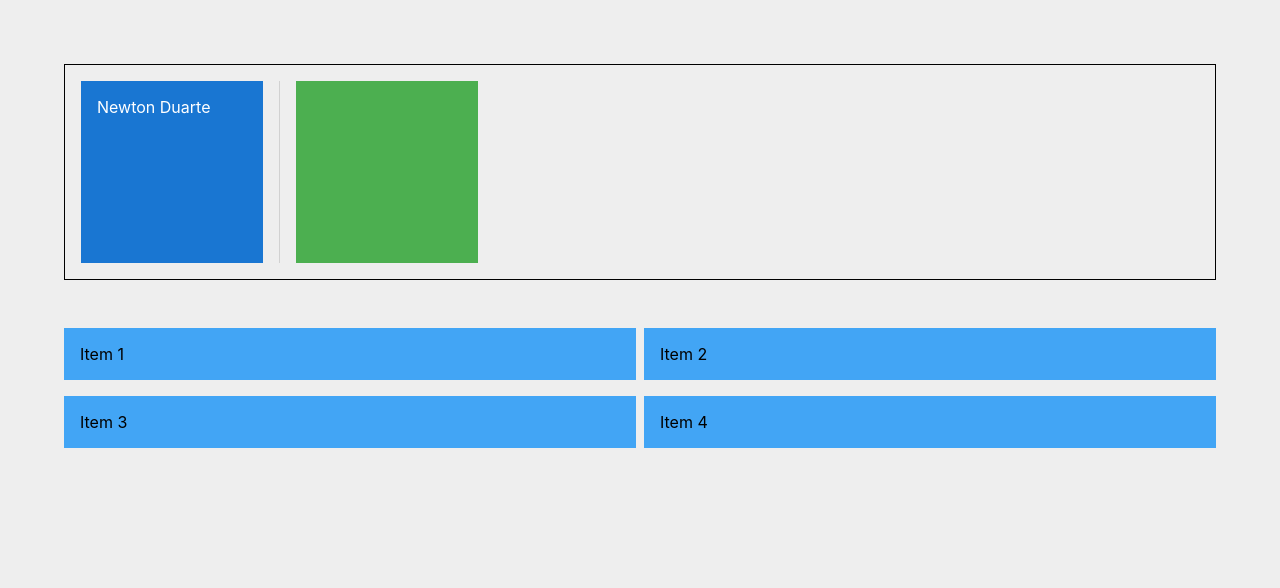
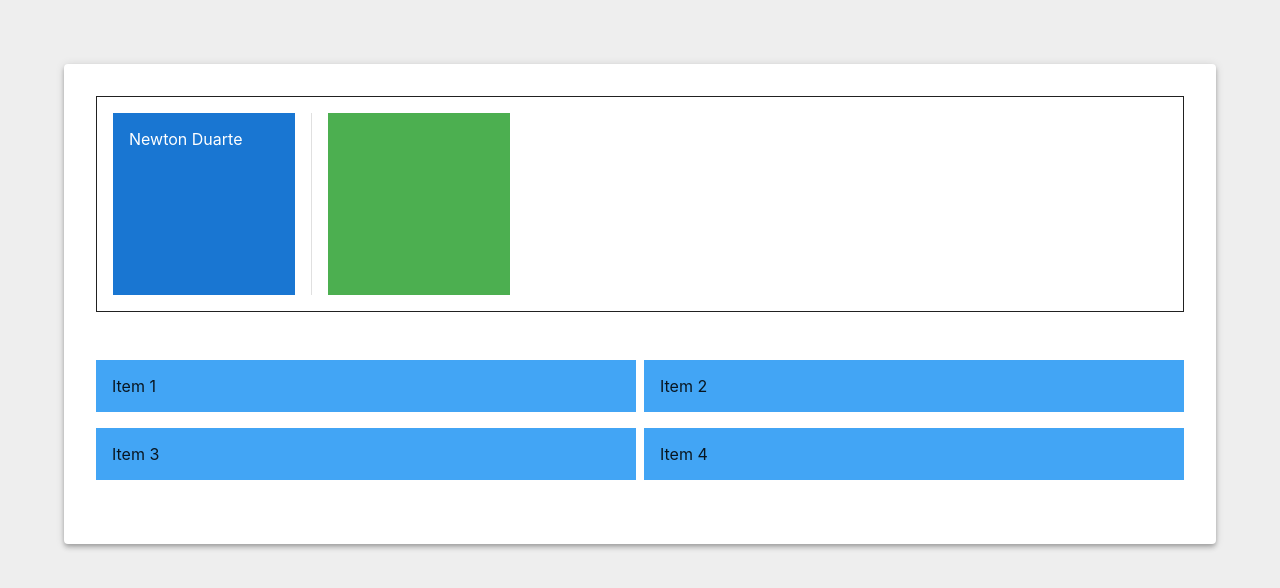
Before and after one commit to Newton-Duarte/react-mui, a React (Create React App) app: page / in a window 1280 px wide. Shown: the top 588 px of the page. Built offline with nearby package versions, Linux system fonts and the light colour scheme.

Commit message:
feat: add paper component

```diff
--- a/src/components/MuiLayout.tsx
+++ b/src/components/MuiLayout.tsx
@@ -1,9 +1,9 @@
-import { Box, Divider, Grid } from '@mui/material'
+import { Box, Divider, Grid, Paper } from '@mui/material'
 import { Stack } from '@mui/system'
 
 export const MuiLayout = () => {
   return (
-    <>
+    <Paper sx={{ padding: '32px' }} elevation={4}>
       <Stack
         sx={{ border: '1px solid' }}
         direction="row"
@@ -57,6 +57,6 @@
           </Box>
         </Grid>
       </Grid>
-    </>
+    </Paper>
   )
 }
```
